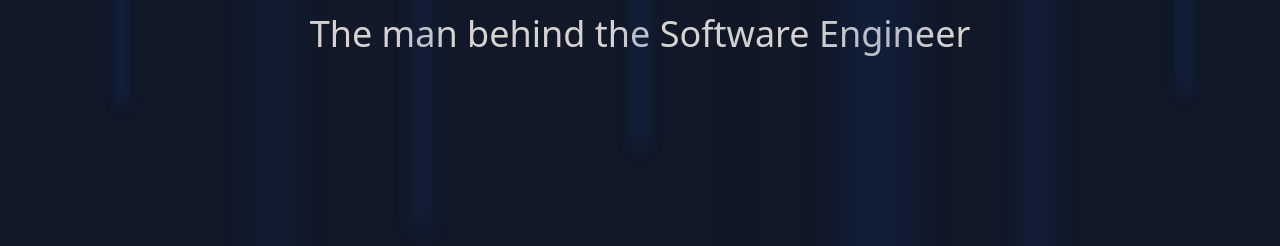
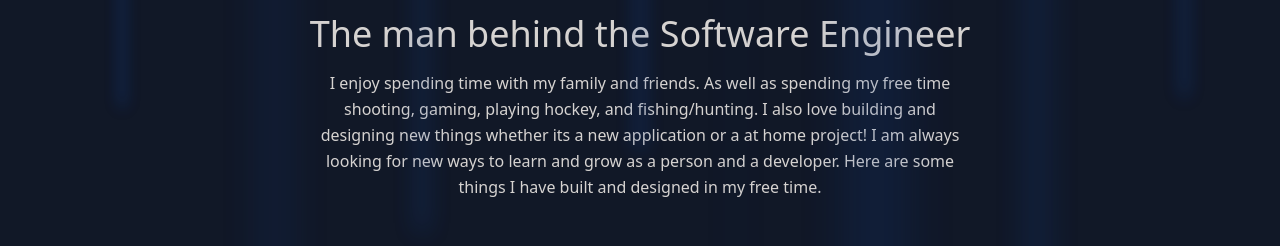
Before and after one commit to J-Gulledge19/Portfolio, a React (Create React App) app: page / in a window 1280 px wide. Shown: the part 652-898 px from the top of the page. Built offline with nearby package versions, Linux system fonts and the light colour scheme.

Commit message:
Added a descroption to the more about me section

```diff
--- a/src/components/About.js
+++ b/src/components/About.js
@@ -47,6 +47,9 @@ export default function About() {
           </div>
           <div className="container px-5 py-10 mx-auto text-center lg:px-40">
             <h1 className="sm:text-4xl text-3xl font-medium title-font mb-4 text-stone-300">The man behind the Software Engineer</h1>
+            <p className="lg:w-2/3 mx-auto leading-relaxed text-base text-stone-300">
+            I enjoy spending time with my family and friends. As well as spending my free time shooting, gaming, playing hockey, and fishing/hunting. I also love building and designing new things whether its a new application or a at home project! I am always looking for new ways to learn and grow as a person and a developer. Here are some things I have built and designed in my free time.
+          </p>
           </div>
         </section>
       );
```
